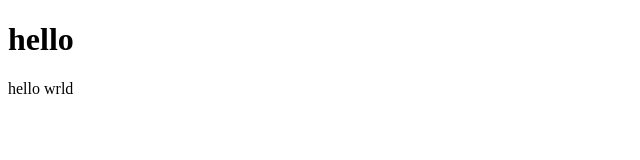
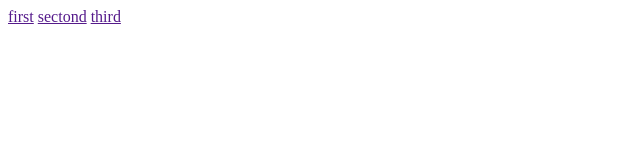
Before and after one commit to dev-ashik/js-html-dom, a plain HTML site: page index.html in a window 1280 px wide. Shown: the whole page, without its empty margins (0-640 px from the left). Drawn offline with Linux system fonts and the light colour scheme.

Commit message:
dom html

```diff
--- a/index.html
+++ b/index.html
@@ -1,18 +1,19 @@
 <!DOCTYPE html>
 <html lang="en">
-<head>
-    <meta charset="UTF-8">
-    <meta http-equiv="X-UA-Compatible" content="IE=edge">
-    <meta name="viewport" content="width=device-width, initial-scale=1.0">
+  <head>
+    <meta charset="UTF-8" />
+    <meta http-equiv="X-UA-Compatible" content="IE=edge" />
+    <meta name="viewport" content="width=device-width, initial-scale=1.0" />
     <title>Document</title>
-</head>
-<body>
-    <h1>hello</h1>
-    <p id="demo"></p>
-
+  </head>
+  <body>
+    <a href="" name="first">first</a>
+    <a href="" name="sectond">sectond</a>
+    <a href="" name="third">third</a>
 
     <script>
-        document.getElementById("demo").innerHTML = "hello wrld";
+      const value = document.title;
+      console.log(value)
     </script>
-</body>
+  </body>
 </html>
```
Also changed, not shown: Dom-Document.txt, Dom-Elements.txt (added), note.txt.
